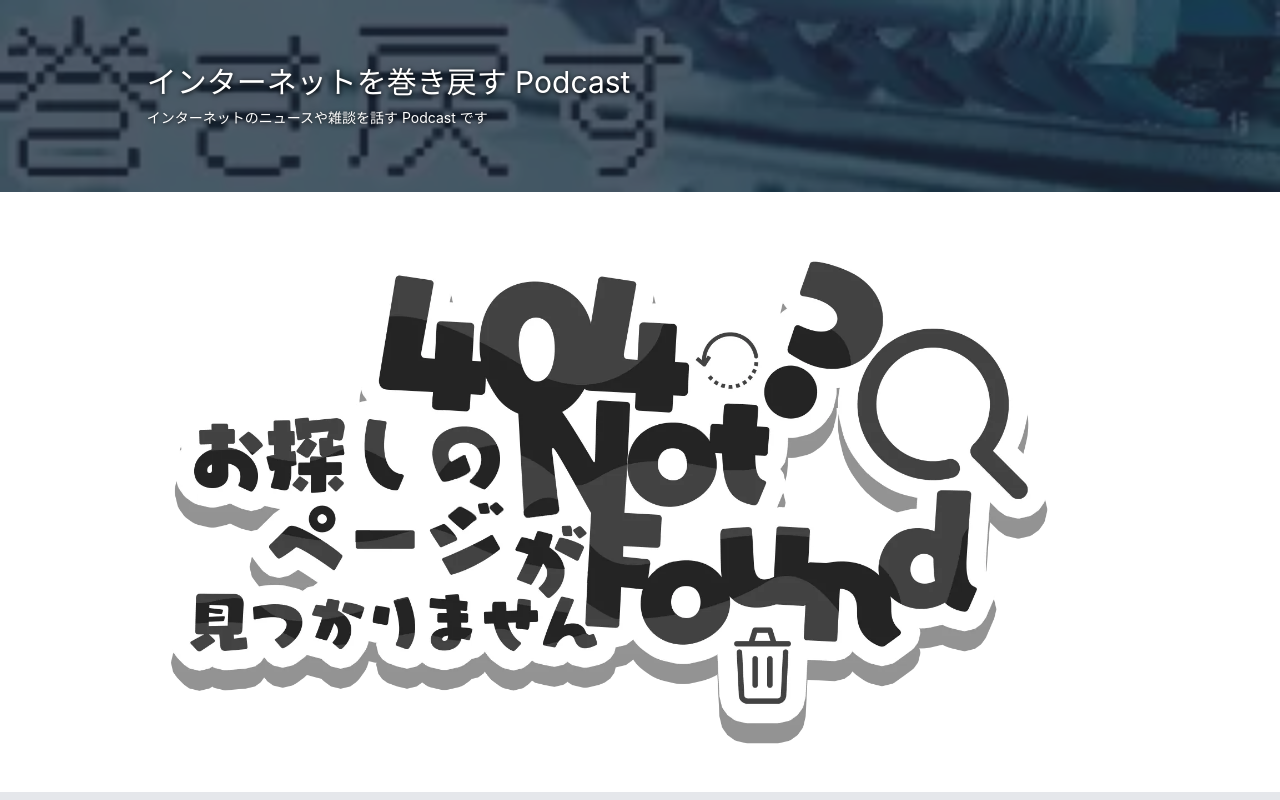
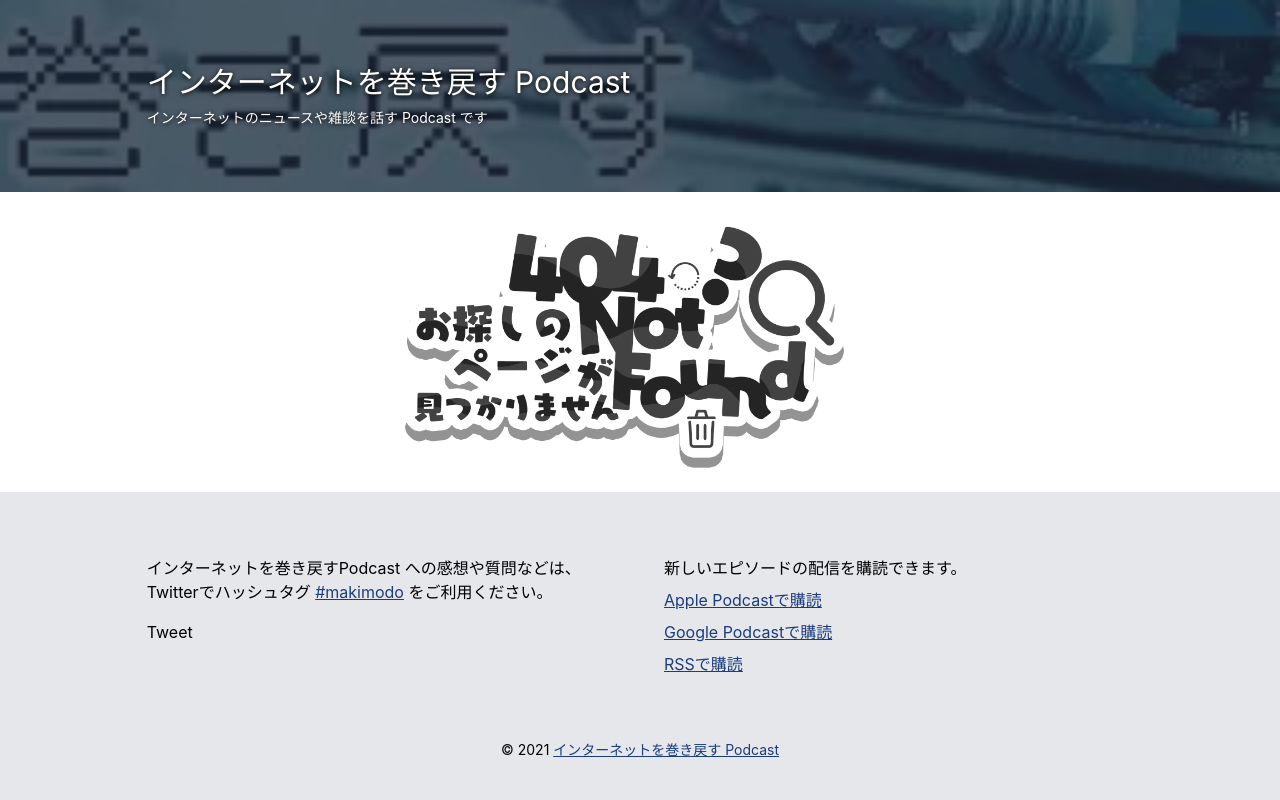
Before and after one commit to kzhrk/makimodo.net, a Nuxt app: page /404 in a window 1280 px wide. Shown: the top 800 px of the page. Built offline with nearby package versions, Linux system fonts and the light colour scheme.

Commit message:
update style in 404 page

```diff
--- a/pages/[...slug].vue
+++ b/pages/[...slug].vue
@@ -1,7 +1,7 @@
 <template>
-	<figure>
-		<a href="https://github.com/SAWARATSUKI/ServiceLogos">
-			<img src="/images/404.webp" alt="404 NOT FOUND" class="text-center">
+	<figure class="text-center">
+		<a href="https://github.com/SAWARATSUKI/ServiceLogos" class="block w-full sm:w-1/2 mx-auto">
+			<img src="/images/404.webp" width="320" height="180" alt="404 NOT FOUND" class="w-full">
 		</a>
 	</figure>
 </template>
```
